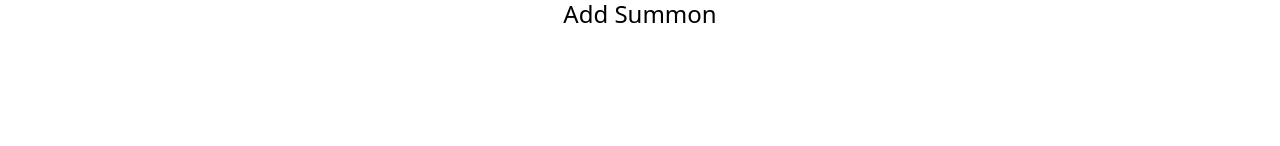
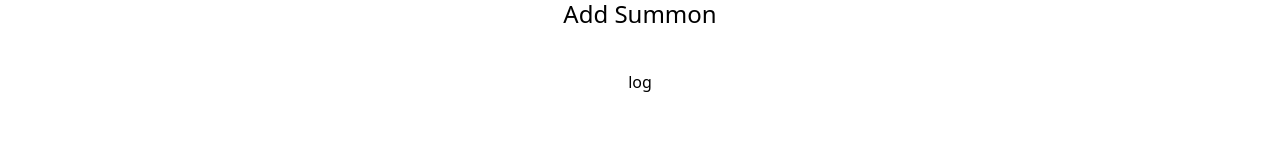
Before and after one commit to marks828/character-tracker, a React (Create React App) app: page / in a window 1280 px wide. Shown: the part 154-300 px from the top of the page. Built offline with nearby package versions, Linux system fonts and the light colour scheme.

Commit message:
uncomment handle log click

```diff
--- a/src/characters/Character.js
+++ b/src/characters/Character.js
@@ -164,7 +164,7 @@ function Character(){
             className='my-10 mx-auto text-2xl'
             onClick={() => setSummons([...summons, {id: nanoid(), summonHealth: 0}])}
         >Add Summon</button>
-        {/* <button onClick={handleLogClick}>log</button> */}
+        <button onClick={handleLogClick}>log</button>
         </div>
 
         <div id="character-container" className='
```
